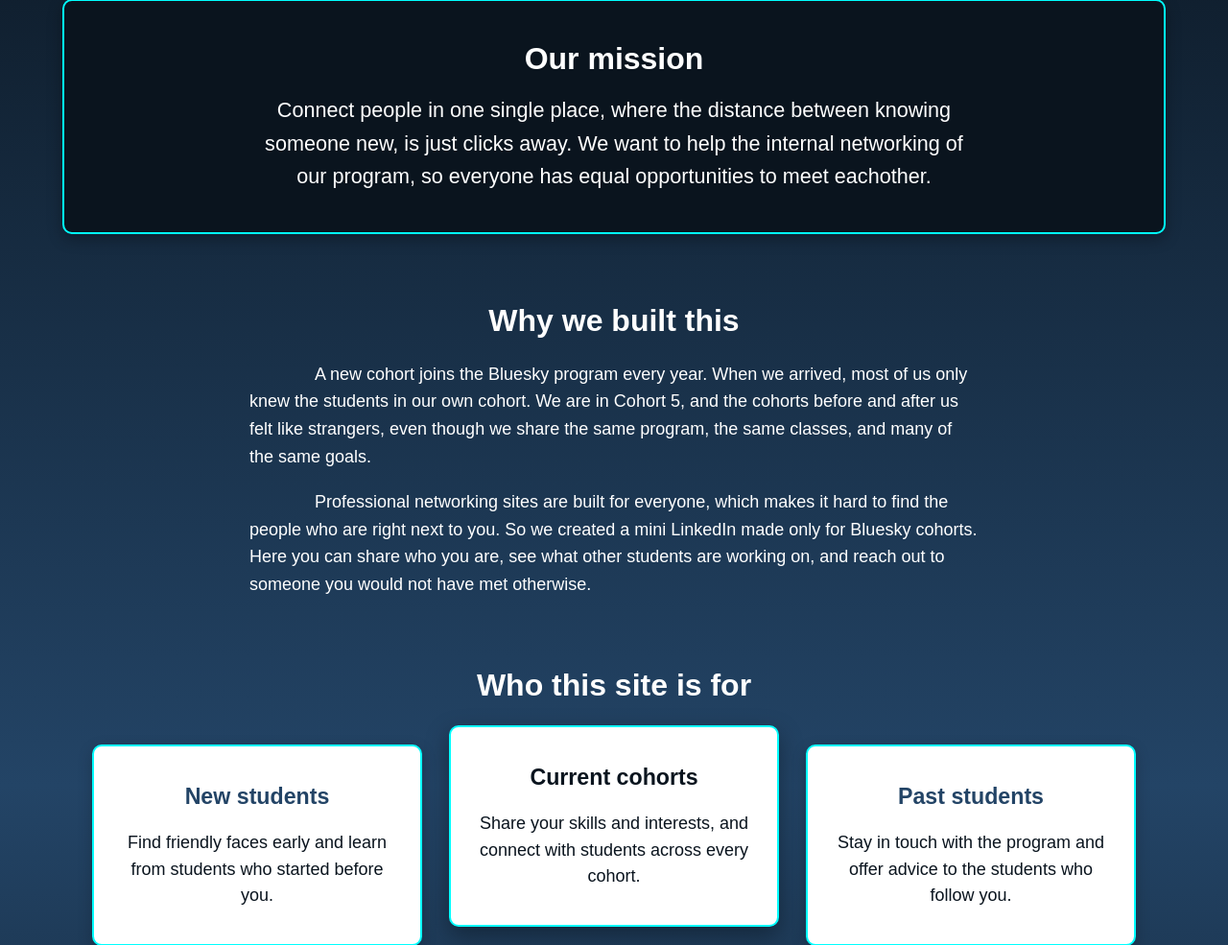
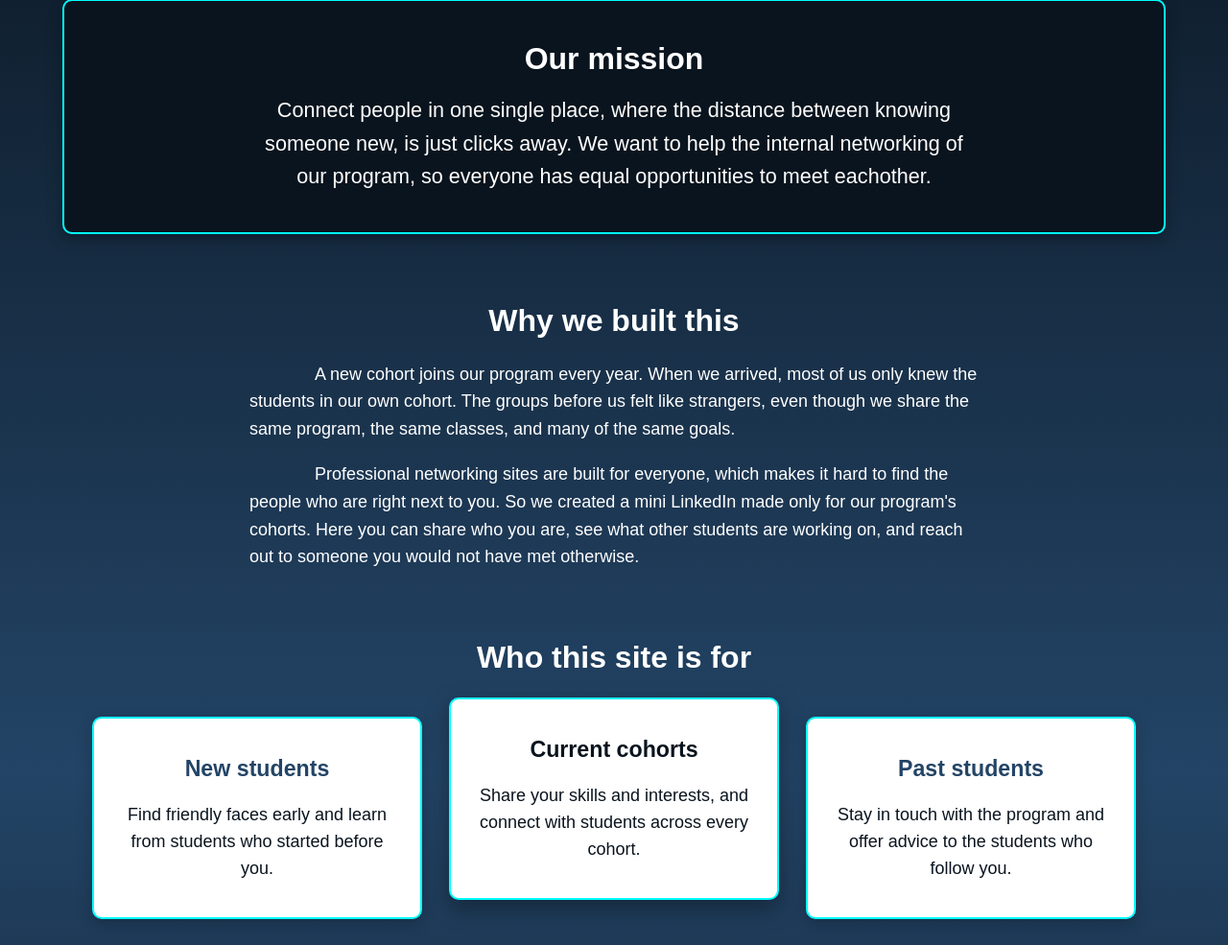
Before and after one commit to The-BSA/frontend, a Flask app: page /about-us in a window 1280 px wide. Shown: the part 268-1253 px from the top of the page at 96% size. Run offline with Flask 3, Linux system fonts and the light colour scheme.

Commit message:
fix: Remove copyrighted messages from about

```diff
--- a/templates/about-us.html
+++ b/templates/about-us.html
@@ -32,15 +32,15 @@
         <section class="story" aria-labelledby="story-title">
             <h2 id="story-title">Why we built this</h2>
             <p>
-                &emsp;A new cohort joins the Bluesky program every year. When we arrived, most of us
-                only knew the students in our own cohort. We are in Cohort 5, and the cohorts
-                before and after us felt like strangers, even though we share the same program,
-                the same classes, and many of the same goals.
+                &emsp;A new cohort joins our program every year. When we arrived, most of us
+                only knew the students in our own cohort. The groups before us felt
+                like strangers, even though we share the same program, the same classes, and
+                many of the same goals.
             </p>
             <p>
                 &emsp;Professional networking sites are built for everyone, which makes it hard to
                 find the people who are right next to you. So we created a mini LinkedIn made
-                only for Bluesky cohorts. Here you can share who you are, see what other
+                only for our program's cohorts. Here you can share who you are, see what other
                 students are working on, and reach out to someone you would not have met otherwise.
             </p>
         </section>
```
